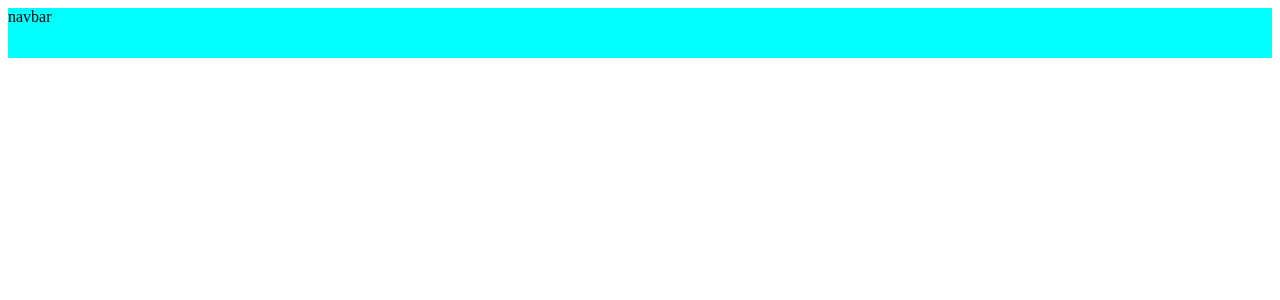
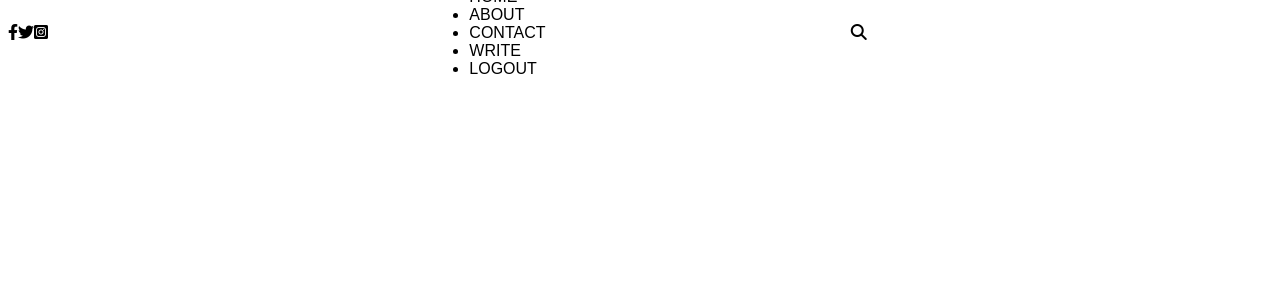
Before and after one commit to SamRebilas/MotorMeetUp-ReactApp, a React (Create React App) app: page / in a window 1280 px wide. Shown: the top 300 px of the page. Built offline with nearby package versions, Linux system fonts and the light colour scheme.

Commit message:
navBar icons and user nav layout

```diff
--- a/public/index.html
+++ b/public/index.html
@@ -7,8 +7,8 @@
     <meta name="description" content="Web site created using create-react-app"/>
     <link rel="preconnect" href="https://fonts.googleapis.com">
 <link rel="preconnect" href="https://fonts.gstatic.com" crossorigin>
-<link href="https://fonts.googleapis.com/css2?family=Lora:wght@400;500;600;700&family=PT+Sans:wght@400;700&display=swap"
-rel="stylesheet">
+<link href="https://fonts.googleapis.com/css2?family=Lora:wght@400;500;600;700&family=PT+Sans:wght@400;700&display=swap" rel="stylesheet">
+<link rel="stylesheet" href="https://cdnjs.cloudflare.com/ajax/libs/font-awesome/6.3.0/css/all.min.css" integrity="sha512-SzlrxWUlpfuzQ+pcUCosxcglQRNAq/DZjVsC0lE40xsADsfeQoEypE+enwcOiGjk/bSuGGKHEyjSoQ1zVisanQ==" crossorigin="anonymous" referrerpolicy="no-referrer" />
 <title>MotorMeetUp-ReactApp</title>
   </head>
   <body>
--- a/src/App.js
+++ b/src/App.js
@@ -2,7 +2,10 @@ import NavBar from "./NavBar/NavBar"
 
 function App() {
   return (
+    <>
  <NavBar/>
+
+</>
   );
 }
 
--- a/src/NavBar/NavBar.css
+++ b/src/NavBar/NavBar.css
@@ -1,7 +1,17 @@
 .top{
     width: 100%;
     height: 50px;
-    background-color:aqua ;
+    background-color:white ;
     position: sticky;
     top: 0;
+    display: flex;
+    align-items: center;
+    font-family: sans-serif;
 }
+.topLeft, .topRight{
+    flex: 3;
+
+}
+.topCenter{
+    flex: 3;
+}
--- a/src/NavBar/NavBar.jsx
+++ b/src/NavBar/NavBar.jsx
@@ -3,7 +3,26 @@ import './NavBar.css'
 export default function NavBar() {
   return (
     <div className="top">
-      navbar
+      <div className='topLeft'>
+        <i className="topIcon fa-brands fa-facebook-f"></i>
+        <i className="topIcon fa-brands fa-twitter"></i>
+        <i className="topIcon fa-brands fa-square-instagram"></i>
+        </div>
+
+      <div className='topCenter'>
+        <ul className='topList'>
+        <li className='topListItem'>HOME</li>
+        <li className='topListItem'>ABOUT</li>
+        <li className='topListItem'>CONTACT</li>
+        <li className='topListItem'>WRITE</li>
+        <li className='topListItem'>LOGOUT</li>
+        </ul>
+        </div>
+
+      <div className='topRight'>
+        <img className="topImage" src="" alt="" />
+        <i className="fa-solid fa-magnifying-glass"></i>
+      </div>
     </div>
   )
 }
```
